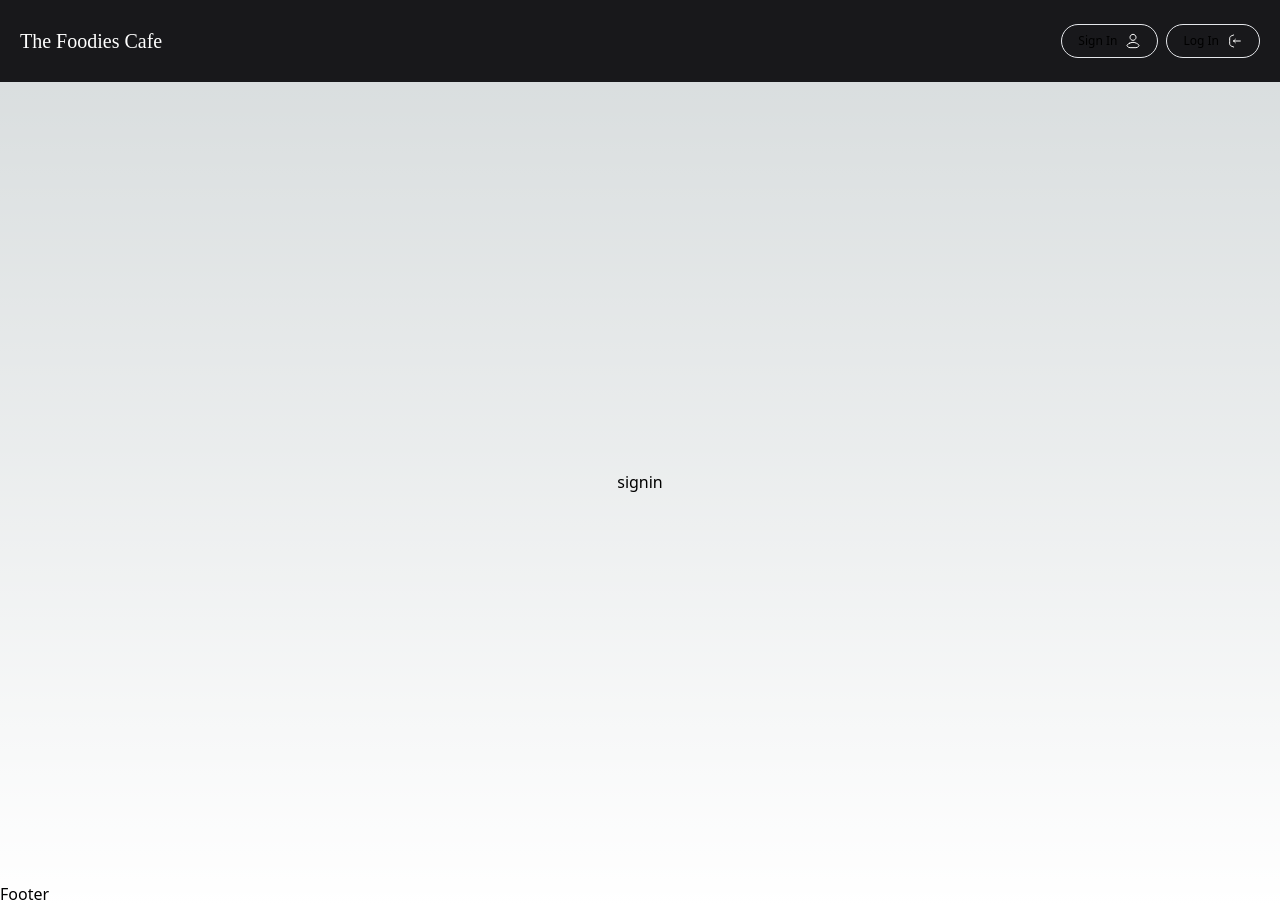
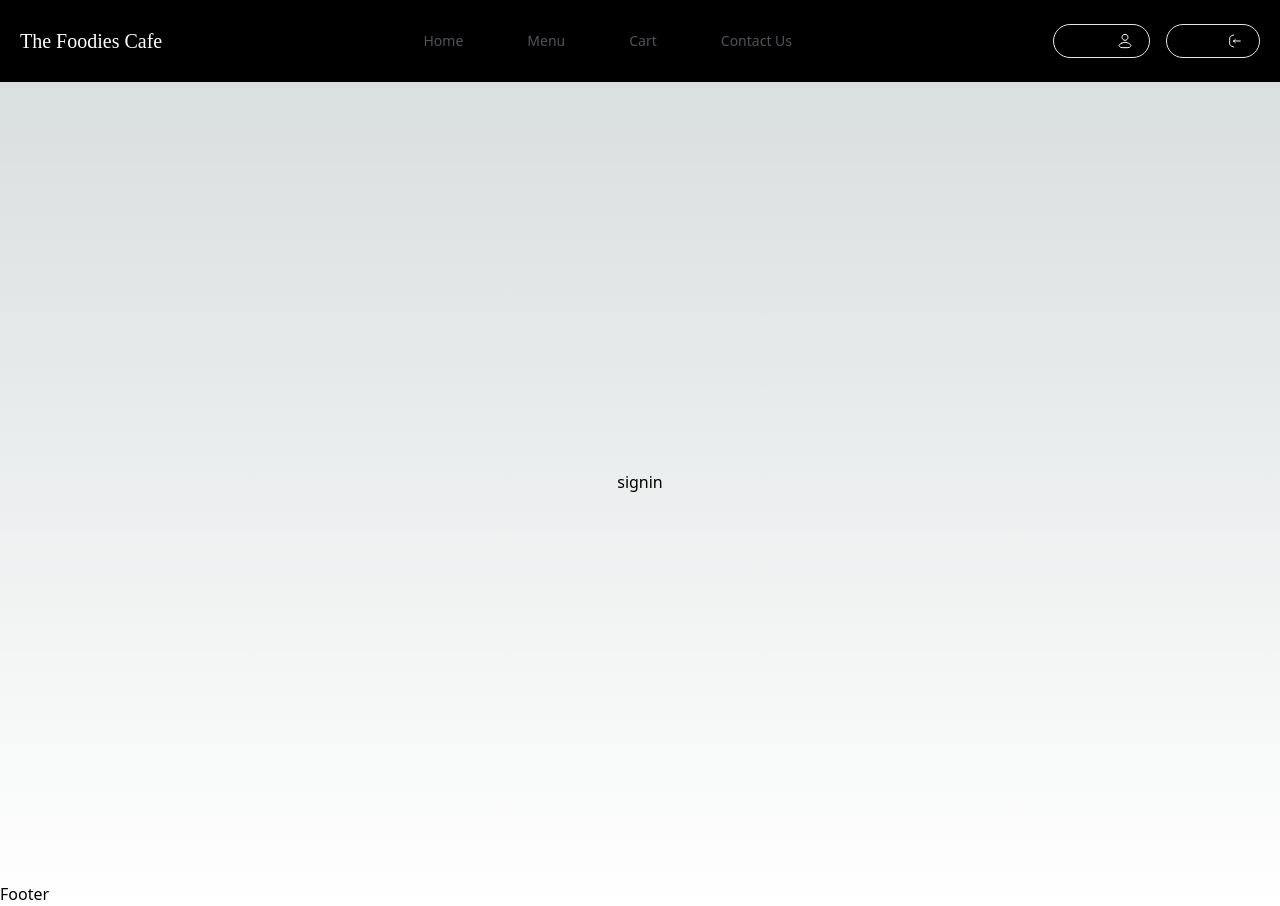
Before and after one commit to Dineshyadav3505/PizzaDeliveryApp, a Next.js app: page /signin in a window 1280 px wide. Built offline with nearby package versions, Linux system fonts and the light colour scheme; a web font is replaced by a local one.

Commit message:
Update global CSS and button styles

```diff
--- a/src/app/globals.css
+++ b/src/app/globals.css
@@ -32,3 +32,8 @@ body {
     text-wrap: balance;
   }
 }
+
+/* Define the width of the scrollbar */
+*::-webkit-scrollbar {
+  width: 0px;
+}
--- a/src/components/Button/Buttom2.js
+++ b/src/components/Button/Buttom2.js
@@ -6,7 +6,7 @@ const Buttom2 = ({href, lable}) => {
     <>
     <Link
     href={href}
-    className='px-2 py-1 w-full hover:bg-zinc-700 text-xl font-first font-medium text-zinc-600 uppercase'
+    className='px-2 py-1 w-full hover:text-zinc-100 text-xl font-first inline-block font-medium text-zinc-600 uppercase'
     >
     {lable}
     </Link>
--- a/src/components/Button/Button1.js
+++ b/src/components/Button/Button1.js
@@ -5,10 +5,10 @@ const Button1 = ({ img, label, bg, href}) => {
   return (
     <Link
         href={href}
-      className={`flex gap-2 ${bg ? `bg-[${bg}]` : 'bg-transparent'} items-center py-2 px-4 border-[1px] rounded-3xl`}
+      className={`flex  hover:scale-110 duration-500 gap-2 ${bg ? `bg-[${bg}]` : 'bg-transparent'} items-center py-2 px-4 border-[1px] rounded-3xl`}
     >
       <h4 className={`text-xs font-main`}>{label}</h4>
-      <img src={img} alt="icon" className="w-4" />
+      <img src={img} alt="icon" className="w-4 select-none" />
     </Link>
   );
 };
--- /dev/null
+++ b/src/components/Button/Close.js
@@ -0,0 +1,12 @@
+import React from 'react'
+
+const Close = ({justify}) => {
+  return (
+    <div className={`flex flex-col gap-1 justify-center items-${justify} px-5 h-10`} >
+        <span className=' block h-[1px] absolute hover:w-4 rotate-45 bg-white w-5 '></span>
+        <span className=' block h-[1px] absolute hover:w-6 -rotate-45 bg-white w-5 '></span>
+    </div>
+  )
+}
+
+export default Close
--- a/src/components/Layouts/Navbar.js
+++ b/src/components/Layouts/Navbar.js
@@ -2,45 +2,38 @@
 import React, { useState } from 'react'
 import Button1 from '../Button/Button1'
 import Link from 'next/link'
-import Buttom2 from '../Button/Buttom2'
+import { usePathname } from 'next/navigation';
 
 const Navbar = () => {
 
-  const [menu, setMenu] = useState(false)
+  const pathname = usePathname();
+
 
   return (
     <header>
-        <div className="py-6 w-screen px-5 flex items-center justify-between bg-zinc-900">
+        <div className="py-6 w-screen px-5 flex items-center overflow-x-hidden justify-between bg-[#000000]">
           {/* Logo and Name  */}
-            <Link href="/" className='flex gap-2 items-end'>
+            <Link href="/" className='flex gap-2 items-end select-none'>
               <h1 className='text-xl font-logo text-white'>The Foodies Cafe</h1>
             </Link>
 
-            <div className="flex bg-red-700 ">
-
+            <div className="lg:flex gap-16 hidden">
+              <Link href='/'          className={`font-first text-sm hover:text-white ${pathname === '/' ? 'text-white' : 'text-zinc-600'}`}>Home</Link>
+              <Link href='/menu'      className={`font-first text-sm hover:text-white ${pathname === '/menu' ? 'text-white' : 'text-zinc-600'}`}>Menu</Link>
+              <Link href='/cart'      className={`font-first text-sm hover:text-white ${pathname === '/cart' ? 'text-white' : 'text-zinc-600'}`}>Cart</Link>
+              <Link href='/contactus' className={`font-first text-sm hover:text-white ${pathname === '/contactus' ? 'text-white' : 'text-zinc-600'}`}>Contact Us</Link>
             </div>
 
-            <div className="lg:flex gap-2 hidden">
+            <div className="lg:flex gap-4 hidden">
                 <Button1 label="Sign In" href="/signin" img="img/signin.svg" />
                 <Button1 label="Log In"  href="/login" img="img/login.svg" bg="#7c5c13" />
             </div>
 
-            <div
-              className="lg:hidden"
-              onClick={() => setMenu(!menu)}
-            >
+            <div className="lg:hidden">
               <span className='block w-9 overflow-hidden rounded-full'>
-                <img className=' scale-150 object-top'  src="/img/admin.JPG" alt="" />
+                <img className='scale-150 object-top' src="/img/admin.JPG" alt="Menu Icon" />
               </span>
             </div>
-
-            {/* <div
-            className={`absolute z-10 top-20 py-2 lg:hidden ${menu == true ? "w-[100%]" : 'w-[0%]'} duration-1000 right-0 bg-[#000000] h-56 w-full`}
-
-            >
-              <Buttom2 href='/' lable='home' />
-
-            </div>   */}
 
         </div>
     </header>
```
